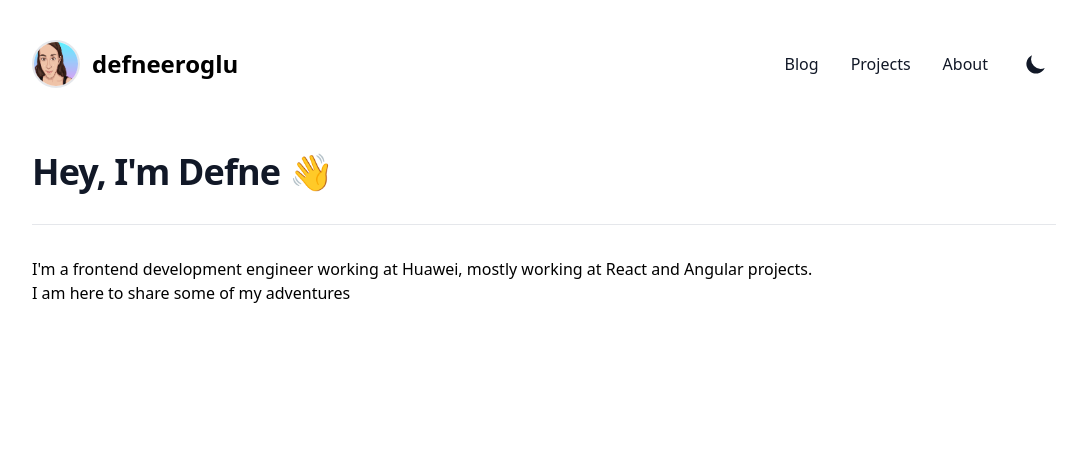
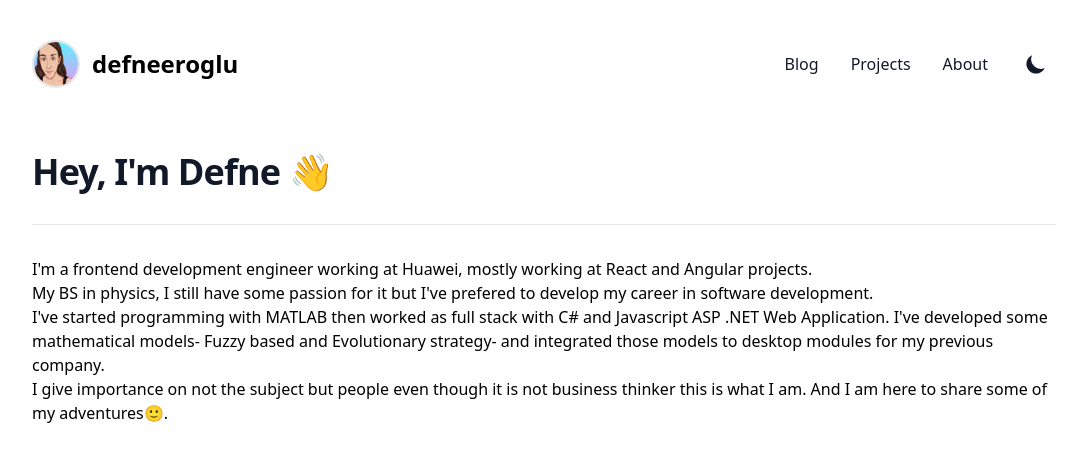
Before and after one commit to definite2/defneeroglu, a Next.js app: page /about in a window 1280 px wide. Shown: the top 462 px of the page, without its empty margins (96-1175 px from the left). Built offline with nearby package versions, Linux system fonts and the light colour scheme; what @tailwindcss/typography would draw is missing.

Commit message:
update about page text content

```diff
--- a/src/pages/about.js
+++ b/src/pages/about.js
@@ -19,10 +19,25 @@ const about = () => {
         {/* begin::body */}
         <div className="pt-8 pb-8 prose dark:prose-dark max-w-none ">
           <p>
-            I'm a frontend development engineer working at Huawei, mostly working at React
-            and Angular projects.
+            I'm a frontend development engineer working at Huawei, mostly
+            working at React and Angular projects.
           </p>
-          <p>I am here to share some of my adventures </p>
+          <p>
+            My BS in physics, I still have some passion for it but I've prefered
+            to develop my career in software development.
+          </p>
+          <p>
+            I've started programming with MATLAB then worked as full stack with
+            C# and Javascript ASP .NET Web Application. I've developed some
+            mathematical models- Fuzzy based and Evolutionary strategy- and
+            integrated those models to desktop modules for my previous company.
+          </p>
+
+          <p>
+            I give importance on not the subject but people even though it is
+            not business thinker this is what I am. And I am here to share some
+            of my adventures🙂.{" "}
+          </p>
         </div>
         {/* end::body */}
       </div>
```
